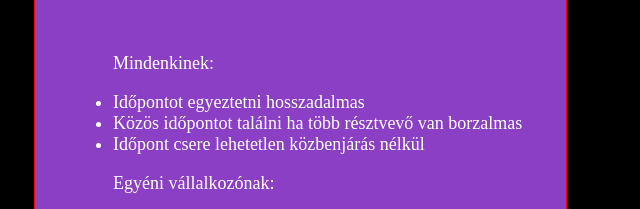
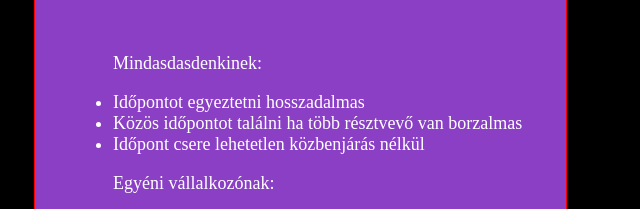
Before and after one commit to matebene/timeswaps, a plain HTML site: page index.html in a window 1280 px wide. Shown: the part 182-391 px from the top of the page, 26-666 px from the left. Drawn offline with Linux system fonts and the light colour scheme.

Commit message:
Update index.html

```diff
--- a/index.html
+++ b/index.html
@@ -18,7 +18,7 @@
         <article id="Problem-div">
             <h2>Probléma</h2>
             <ul>
-                <p>Mindenkinek:</p>
+                <p>Mindasdasdenkinek:</p>
                 <li>Időpontot egyeztetni hosszadalmas</li>
                 <li>Közös időpontot találni ha több résztvevő van borzalmas</li>
                 <li>Időpont csere lehetetlen közbenjárás nélkül</li>
```
